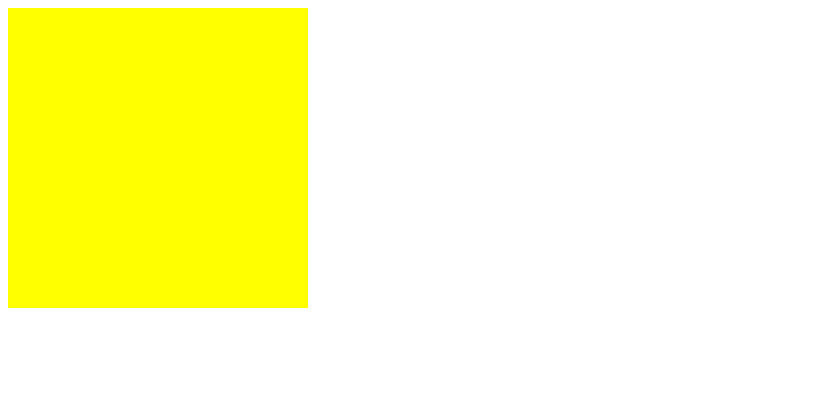
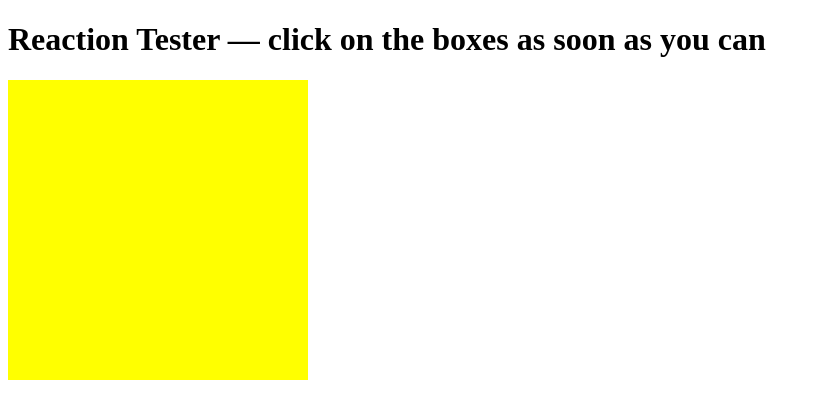
Before and after one commit to Madhuri-2003/reactionTesterGame, a plain HTML site: page index.html in a window 1280 px wide. Shown: the whole page, without its empty margins (0-820 px from the left). Drawn offline with Linux system fonts and the light colour scheme.

Commit message:
index.html

```diff
--- a/index.html
+++ b/index.html
@@ -7,6 +7,7 @@
     <link rel="stylesheet" href="style.css">
 </head>
 <body>
+    <h1 id="heading">Reaction Tester — click on the boxes as soon as you can</h1>
     <div id="shape"></div>
     <script src="script.js"></script>
 </body>
```
